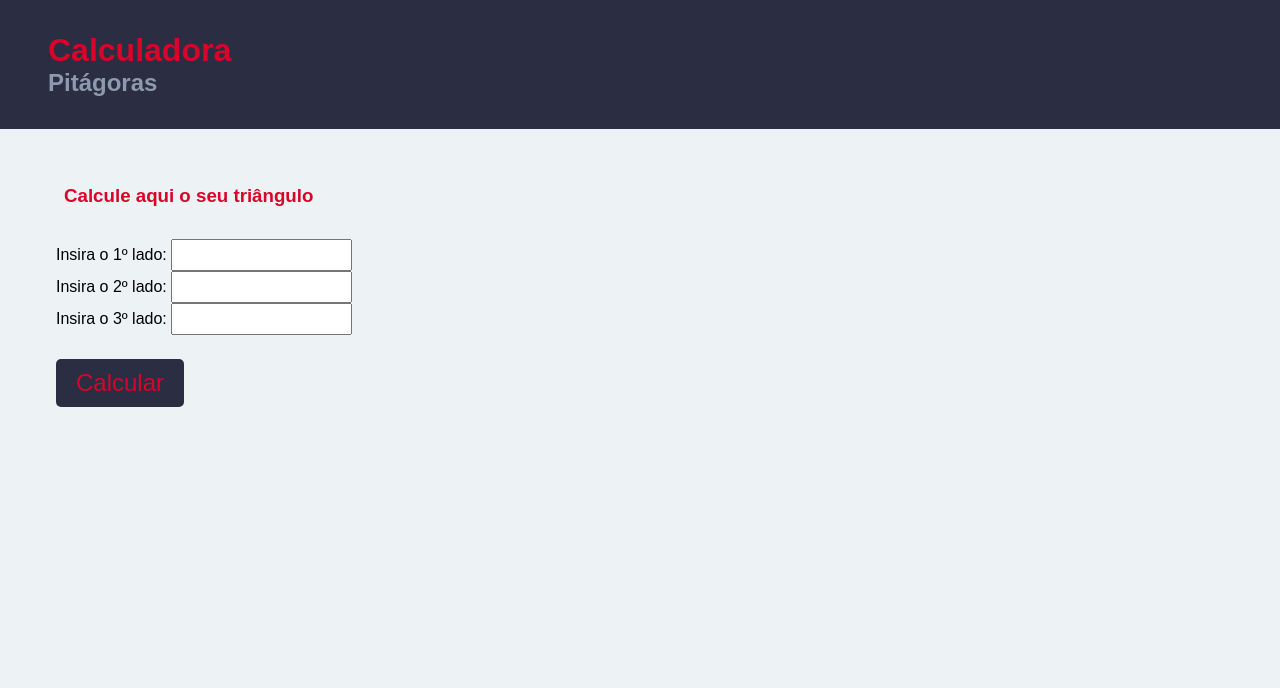
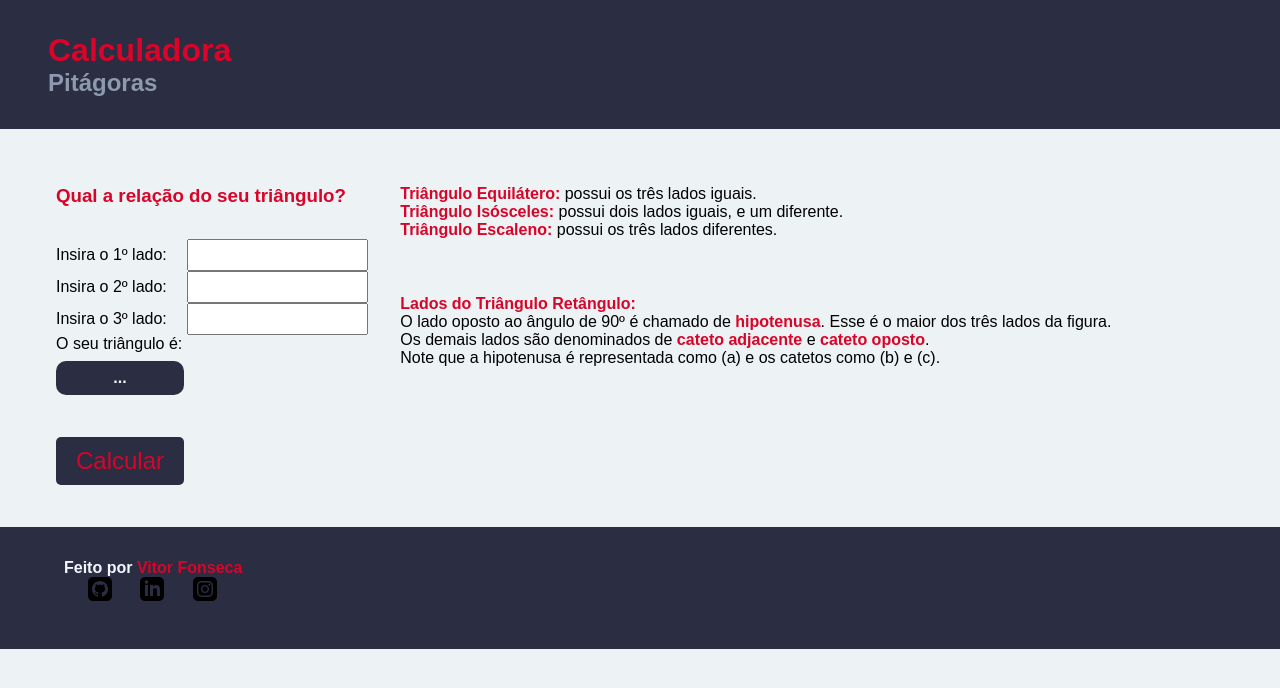
Before and after one commit to rvitor5197/calculadora-pitagoras, a plain HTML site: page index.html in a window 1280 px wide. Drawn offline with Linux system fonts and the light colour scheme.

Commit message:
add logica e fix layout

```diff
--- a/css/style.css
+++ b/css/style.css
@@ -40,7 +40,7 @@ h3{
 }
 
 #calc h3 {
-    margin-left: 2rem;
+    margin-left: 1.5rem;
 }
 
 #box-text {
@@ -52,6 +52,7 @@ h3{
 
 .inputs {
     height: 2rem;
+    margin-left: 1rem;
 }
 
 #calcu {
@@ -70,3 +71,64 @@ h3{
     background: var(--red);
     color: var(--background);
 }
+
+#res {
+    margin-top: .5rem;
+    padding: 0.5rem;
+    width: 8rem;
+    color: aliceblue;
+    text-align: center;
+    font-weight: 600;
+    border-radius: 10px;
+    background: #2b2d42;
+}
+
+#relacoes {
+    margin-top: 1.5rem;
+    margin-bottom: 1.5rem;
+
+    padding-top: 2rem;
+    padding-right: 4rem;
+    padding-left: 4rem;
+    bottom: 50px;
+}
+
+#lados {
+    margin-top: 1.5rem;
+    margin-bottom: 10rem;
+
+    padding-top: 2rem;
+    padding-right: 4rem;
+    padding-left: 4rem;
+    bottom: 50px;
+}
+
+.footer{
+    height: 7.6rem;
+    background: var(--background);
+    padding-top: 2rem;
+    padding-left: 4rem;
+    color: aliceblue;
+    font-weight: 600;
+}
+
+b{
+    color: var(--red);
+}
+
+a{
+    text-decoration: none;
+}
+
+ul {
+    padding:0px;
+    margin:0px;
+    list-style:none;
+
+}
+
+ul li {
+    display: inline;
+    margin-top: 0.5rem;
+    padding-left: 1.5rem;
+}
--- a/index.html
+++ b/index.html
@@ -7,6 +7,9 @@
     <meta name="viewport" content="width=device-width, initial-scale=1.0">
 
     <link rel="stylesheet" href="/css/style.css">
+
+    <link rel="stylesheet" href="https://use.fontawesome.com/releases/v5.3.1/css/all.css"
+        integrity="sha384-mzrmE5qonljUremFsqc01SB46JvROS7bZs3IO2EmfFsd15uHvIt+Y8vEf7N7fWAU" crossorigin="anonymous">
 
     <title>Calculadora Pitágoras</title>
 </head>
@@ -23,7 +26,7 @@
         <section>
 
             <div id="calc">
-                <h3>Calcule aqui o seu triângulo</h3>
+                <h3>Qual a relação do seu triângulo?</h3>
                 <div id="box-text">
                     <label for="first-number">Insira o 1º lado:</label>
                     <input class="inputs" type="number" name="first-number" id="fnum"> <br>
@@ -34,6 +37,9 @@
                     <label for="thirt-number">Insira o 3º lado:</label>
                     <input class="inputs" type="number" name="thirt-number" id="thnum"> <br>
 
+                    <label for="result">O seu triângulo é:</label>
+                    <p id="res"> ... </p> <br>
+
                 </div>
 
                 <button type="button" id="calcu" onclick="sum()">
@@ -42,30 +48,55 @@
 
             </div>
 
+        </section>
 
-
-
-        </section>
 
     </main>
 
 
-    <script>
+    <div id="relacoes">
+        <p><b>Triângulo Equilátero:</b> possui os três lados iguais.</p>
+        <p><b>Triângulo Isósceles:</b> possui dois lados iguais, e um diferente.</p>
+        <p><b>Triângulo Escaleno:</b> possui os três lados diferentes.</p>
+    </div>
 
-        function sum() {
-            var lado1, lado2, lado3, res;
-            lado1 = Number(document.getElementById('fnum').value);
-            lado2 = Number(document.getElementById('secondnum').value);
-            lado3 = Number(document.getElementById('thnum').value);
+    <div id="lados">
+        <p>
+            <b> Lados do Triângulo Retângulo:</b><br>
+            O lado oposto ao ângulo de 90º é chamado de <b>hipotenusa</b>.
+            Esse é o maior dos três lados da figura. <br>
 
-            if (lado1 == lado2 && lado3 == lado2) {
-                console.log('equilatero');
-            } else if (lado1 == lado2 || lado3 == lado2 || lado3 == lado1) {
-                console.log('isoceles');
-            } else {
-                console.log('outro')
-            }
-        }
+            Os demais lados são denominados de <b>cateto adjacente</b> e <b>cateto oposto</b>. <br>
+
+            Note que a hipotenusa é representada como (a) e os catetos como (b) e (c).
+        </p>
+    </div>
+
+    <div class="footer">
+        <p>Feito por <a href="https://github.com/rvitor5197" target="_blank">
+                <b>Vitor Fonseca</b></a>
+        </p>
+
+        <ul>
+            <li>
+                <a href="https://github.com/rvitor5197" target="_blank">
+                    <img src="./img/github.svg" alt="github">
+                </a>
+            </li>
+            <li>
+                <a href="https://www.linkedin.com/in/vitor-fonseca-5915951a0/" target="_blank">
+                    <img src="./img/linkedin.svg" alt="linkedin">
+                </a>
+            </li>
+            <li>
+                <a href="https://www.instagram.com/rvitor5197/" target="_blank">
+                    <img src="./img/instagram.svg" alt="instagram">
+                </a>
+            </li>
+        </ul>
+    </div>
+
+    <script src="js/script.js">
 
     </script>
 
--- /dev/null
+++ b/js/script.js
@@ -0,0 +1,23 @@
+function sum() {
+    var lado1, lado2, lado3, res;
+    lado1 = Number(document.getElementById('fnum').value);
+    lado2 = Number(document.getElementById('secondnum').value);
+    lado3 = Number(document.getElementById('thnum').value);
+    res = document.getElementById('res');
+
+    if (lado1 == "" || lado2 == "" || lado3 == "") {
+        alert('Insira os lados do triângulo');
+    }
+
+    if (lado1 == lado2 && lado3 == lado2) {
+        console.log('equilatero');
+        res.innerHTML = 'Equilátero';
+    } else if (lado1 == lado2 || lado3 == lado2 || lado3 == lado1) {
+        console.log('isoceles');
+        res.innerHTML = 'Isocéles';
+    } else {
+        console.log('Escaleno')
+        res.innerHTML = 'Escaleno';
+    }
+
+}
```
Also changed, not shown: img/github.svg (added), img/instagram.svg (added), img/linkedin.svg (added).
